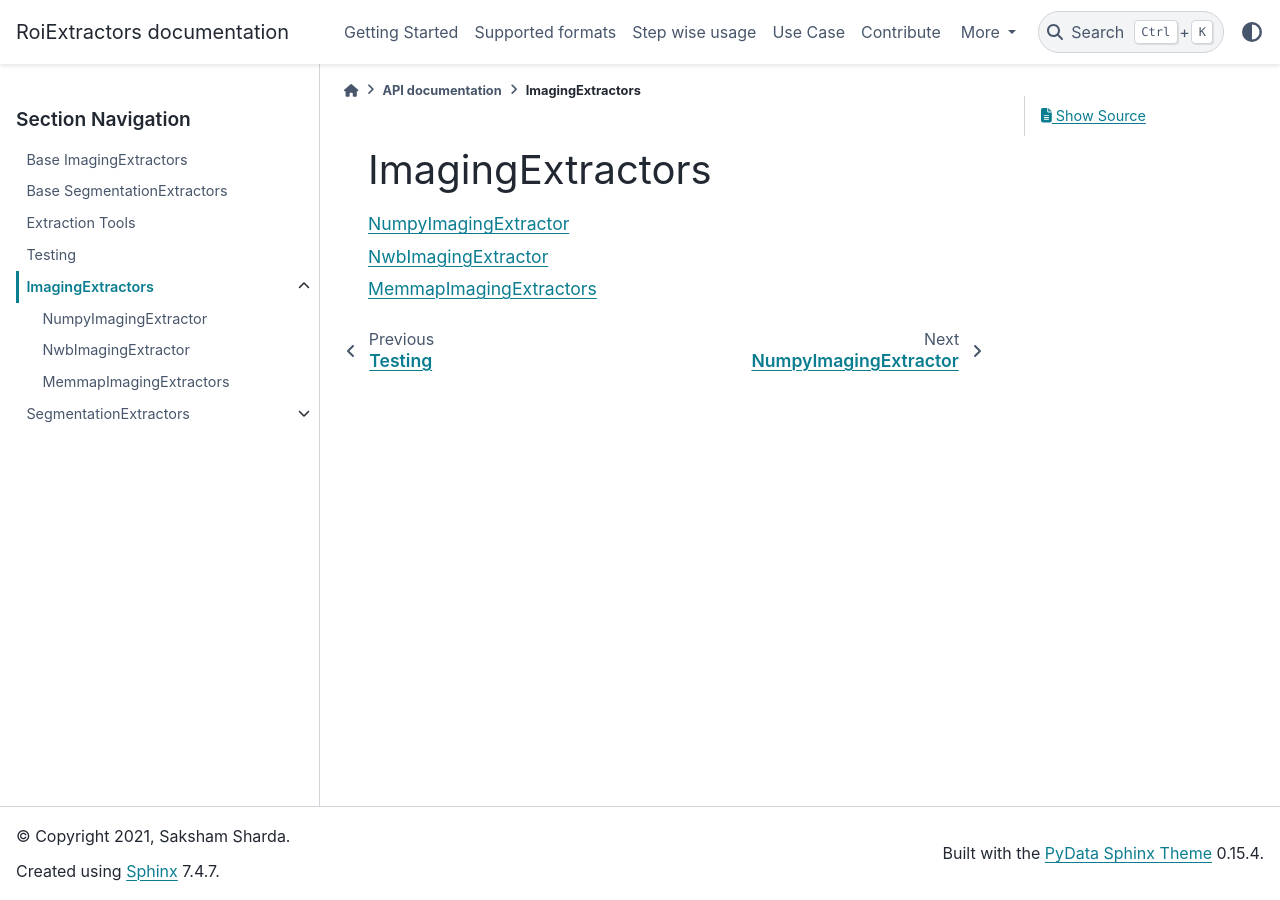
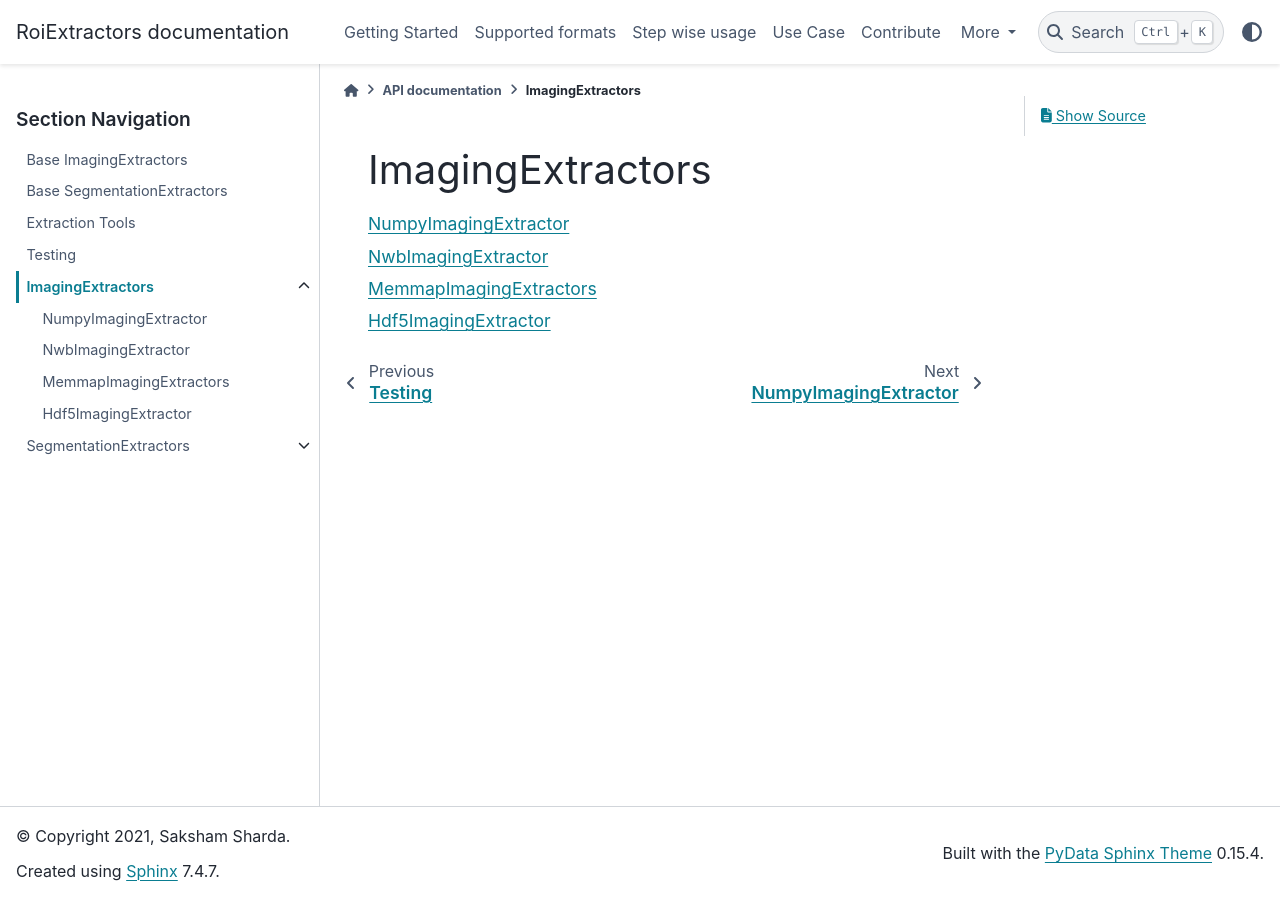
Before and after one commit to catalystneuro/roiextractors, a Sphinx documentation site: the page built from docs/source/my_api/imaging_extractors/index.rst, in a window 1280 px wide. Built offline with Sphinx 7.4.7 and the PyData theme 0.15.4, drawn with Linux system fonts in a browser that asks for light colours.

Commit message:
added hdf5

```diff
--- /dev/null
+++ b/docs/source/my_api/imaging_extractors/hdf5imagingextractor.rst
@@ -0,0 +1,3 @@
+Hdf5ImagingExtractor
+--------------------
+.. autoclass:: roiextractors.Hdf5ImagingExtractor
--- a/docs/source/my_api/imaging_extractors/index.rst
+++ b/docs/source/my_api/imaging_extractors/index.rst
@@ -7,3 +7,4 @@ ImagingExtractors
   numpyimagingextractor
   nwbimagingextractor
   memmapimagingextractors
+  hdf5imagingextractor
```
